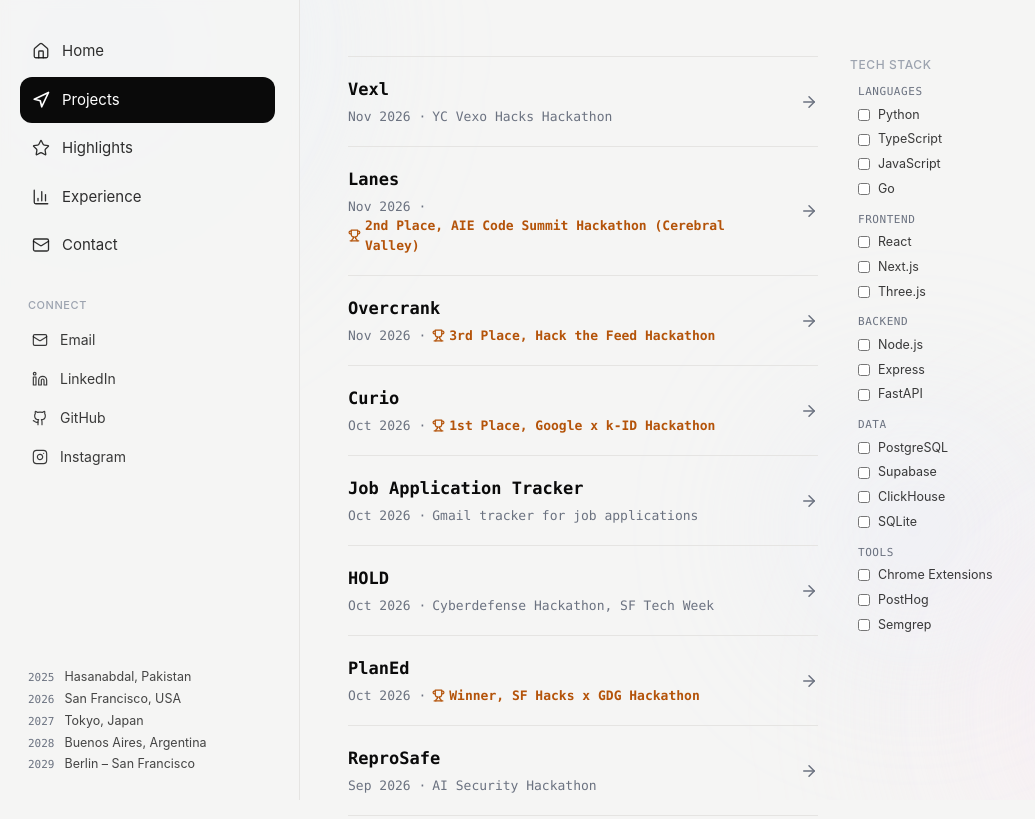
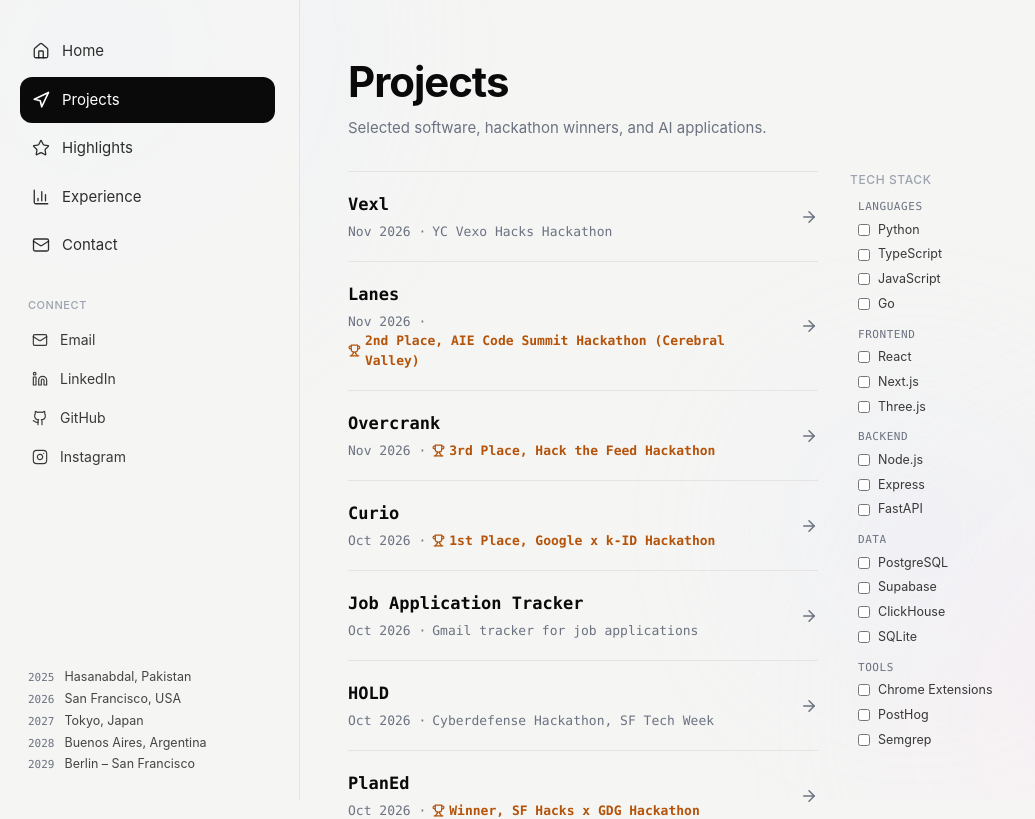
Before and after one commit to shehryaur/shehryarhassan-portfolio, a Next.js app: page /projects in a window 1280 px wide. Shown: the top 819 px of the page, without its empty margins (0-1035 px from the left). Built offline with nearby package versions, Linux system fonts and the light colour scheme.

Commit message:
Add unified page heading and subtitle to Projects

```diff
--- a/app/projects/page.tsx
+++ b/app/projects/page.tsx
@@ -3,5 +3,17 @@ import ProjectTimeline from "@/components/ProjectTimeline";
 export const metadata = { title: "Projects - Shehryar Hassan" };
 
 export default function ProjectsPage() {
-  return <ProjectTimeline />;
+  return (
+    <div>
+      <div className="mb-8">
+        <h1 className="rise text-[36px] font-bold tracking-tight text-ink sm:text-[42px] leading-tight">
+          Projects
+        </h1>
+        <p className="rise mt-2 text-[15px] text-mute">
+          Selected software, hackathon winners, and AI applications.
+        </p>
+      </div>
+      <ProjectTimeline />
+    </div>
+  );
 }
```
